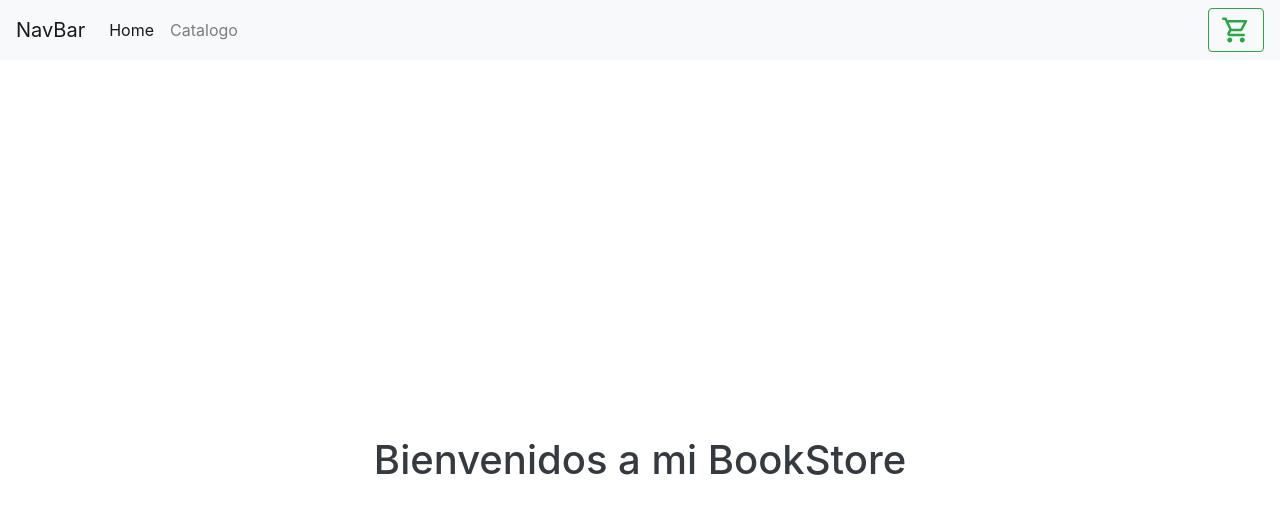
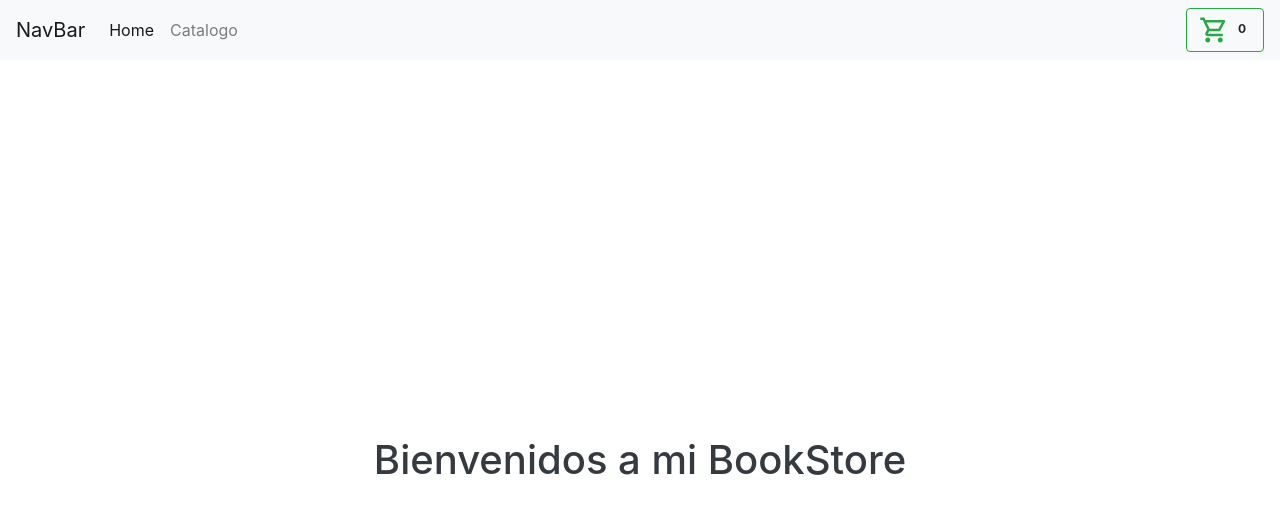
Before and after one commit to MaCecilia92/CoderApp, a React (Create React App) app: page / in a window 1280 px wide. Shown: the top 514 px of the page. Built offline with nearby package versions, Linux system fonts and the light colour scheme; no server answers.

Commit message:
desafío context y cartContext

```diff
--- a/src/App.js
+++ b/src/App.js
@@ -8,11 +8,14 @@ import CardProductsContainer from './containers/CardProductsContainer';
 
 import {BrowserRouter, Switch, Route} from 'react-router-dom';
 
+import { CartProvider } from "./context/CartContext";
+
 
 function App() {
 
   return (
     <div className="App">
+      <CartProvider>
       <BrowserRouter>
       <NavBar/>
       <Switch>
@@ -21,8 +24,8 @@ function App() {
       <Route path='/Cart' render={()=><CartContainer/>}/>
       <Route path='/item/:id' render={()=><CardDetailContainer/>}/>
       </Switch>
-
       </BrowserRouter>
+      </CartProvider>
     </div>
   );
 }
--- a/src/componentes/BuyButton/BuyButton.js
+++ b/src/componentes/BuyButton/BuyButton.js
@@ -1,10 +1,10 @@
 import React from 'react'
 
-export default function BuyButton({counter, buyButton}) {
+export default function BuyButton({counter, add, bookFind}) {
     return (
 
             <div className="d-flex align-items-center">
-                { counter > 0 ? <button className="btn btn-danger" onClick={buyButton}> Quiero {counter}</button>:<button className="btn btn-outline-danger disabled">Comprar</button>
+                { counter > 0 ? <button className="btn btn-danger" onClick={()=>{add(bookFind, counter)}}> Quiero {counter}</button>:<button className="btn btn-outline-danger disabled">Comprar</button>
              }
         </div>
 
--- a/src/componentes/CardProduct/CardProduct.js
+++ b/src/componentes/CardProduct/CardProduct.js
@@ -4,16 +4,16 @@ import Loader from '../../componentes/Loader/Loader';
 import { Link } from 'react-router-dom';
 import './CardStyle.css';
 
-export default function CardProduct({books}) {
+export default function CardProduct({libros}) {
   return (
     <div className="container justify-content-center  d-flex flex-wrap ">
 
-      {books.length === 0 ? (
+      {libros.length === 0 ? (
         <div style={{margin:'auto'}} >
         <Loader/>
         </div>
       ) : (
-        books.map( book =>
+        libros.map( book =>
 
             <div key={book.id} className="card m-3 bg-light" style={{width: '18rem'}}>
 
@@ -29,7 +29,6 @@ export default function CardProduct({books}) {
                 <div className="card-text">
                     <p className="card-descripcion">{book.author}</p>
                 </div>
-                    <CounterContainer min='0' max='10'/>
                 <div className="card-footer bg-transparent">
                 <Link to={`/item/${book.id}`}>
                     <button className="btn btn-danger" >Detalles</button>
--- a/src/componentes/NavBar/CartIcon/CartIcon.js
+++ b/src/componentes/NavBar/CartIcon/CartIcon.js
@@ -3,12 +3,12 @@ import {NavLink} from 'react-router-dom';
 
 import ShoppingCartOutlinedIcon from '@material-ui/icons/ShoppingCartOutlined';
 
-export default function CartIcon() {
+export default function CartIcon({count}) {
     return (
         <div>
             <NavLink to='/Cart'>
             <button className="btn btn-outline-success" >
-            <ShoppingCartOutlinedIcon  style={{ fontSize: 30 }}/>
+                <ShoppingCartOutlinedIcon  style={{ fontSize: 30 }}/> <span className="badge badge-light">{count}</span>
             </button>
             </NavLink>
         </div>
--- a/src/componentes/NavBar/NavBar.js
+++ b/src/componentes/NavBar/NavBar.js
@@ -1,9 +1,14 @@
 import React from 'react';
 import CartIcon from './CartIcon/CartIcon';
 import { Link} from 'react-router-dom';
+import { useCartContext } from "../../context/CartContext";
+
 
 
 const NavBar = ()=>{
+
+    const { count, add } = useCartContext();
+
     return (
         <nav className="navbar navbar-expand-lg navbar-light bg-light">
             <Link className="navbar-brand" to="/">NavBar</Link>
@@ -27,7 +32,7 @@ const NavBar = ()=>{
                     </Link>
                     </li>
                 </ul>
-                <CartIcon/>
+                <CartIcon count={count}/>
             </div>
         </nav>
 
--- a/src/containers/CardDetailContainer.js
+++ b/src/containers/CardDetailContainer.js
@@ -1,50 +1,33 @@
 import React, {useEffect, useState} from 'react';
 import CardDetail from '../componentes/CardsDetail/CardDetail';
 import { useParams } from 'react-router-dom';
+import { useCartContext } from "../context/CartContext";
 
 export default function CardDetailContainer() {
 
 
     const { id } = useParams();
 
-    const [isLoading, setLoading] = useState(true)
+    const [bookFind, setBookFind]= useState([])
 
-    const [libros, setLibros]= useState([])
+    const { add, libros, isLoading, setLoading } = useCartContext();
 
-    const [counter, setCounter]= useState(0)
-
-    const [cartItems, setCartItems] = useState([])
+    console.log("id--->", id)
 
 
 
     useEffect(()=>{
 
-        const getBooks = fetch('https://private-5709b2-booklists.apiary-mock.com/booklists');
-            getBooks
-            .then(res => {
-                    const results = res.json();
-                    return results;
-                })
-            .then(results => {
-                    console.log(results);
-                    console.log("id--->", id)
-                    //setLibros([results[Math.floor(Math.random() * results.length + 1)]]); Me trae un elemento aleatorio del arreglo
-                    setLibros([results.find(e => e.id == id)]);
-                    setLoading(false);
-      });
+            setBookFind(libros.find(book => book.id==id));
+            setLoading(false);
 
     },[]);
 
-    const buyButton = () => {
-        setCartItems (currentCart =>
-            [...currentCart, ...libros])
 
-    }
-    console.log(cartItems)
 
     return (
         <div>
-            <CardDetail libros={libros} isLoading={isLoading} counter={counter} setCounter={setCounter} buyButton={buyButton}/>
+            <CardDetail bookFind={bookFind} isLoading={isLoading} add={add}/>
         </div>
     )
 }
--- a/src/containers/CardProductsContainer.js
+++ b/src/containers/CardProductsContainer.js
@@ -1,18 +1,21 @@
-import React, {useState, useEffect} from 'react';
+import React  from 'react';
 import CardProduct from '../componentes/CardProduct/CardProduct';
+import { useCartContext } from "../context/CartContext";
 
 
 
 export default function CardProductContainer() {
 
+  const { libros} = useCartContext();
 
-    const [books, setBooks]= useState([]);
-    useEffect (()=>{
-        fetch('https://private-5709b2-booklists.apiary-mock.com/booklists')
-        .then((response) => response.json())
-        .then((json) => setBooks(json))
-        .catch((error) => console.error(error))
-    }, []);
+
+    // const [books, setBooks]= useState([]);
+    // useEffect (()=>{
+    //     fetch('https://private-5709b2-booklists.apiary-mock.com/booklists')
+    //     .then((response) => response.json())
+    //     .then((json) => setBooks(json))
+    //     .catch((error) => console.error(error))
+    // }, []);
 
     // useEffect(()=>{
     //    getProducts
@@ -57,7 +60,7 @@ export default function CardProductContainer() {
 
    return (
      <div className="d-flex flex-wrap justify-content-center " >
-       <CardProduct books={books} />
+       <CardProduct libros={libros} />
      </div>
      );
  }
--- a/src/containers/CartContainer.js
+++ b/src/containers/CartContainer.js
@@ -1,9 +1,39 @@
 import React from 'react';
+import { useCartContext } from "../context/CartContext";
+import { Link} from 'react-router-dom';
 
 export default function CartContainer() {
+
+    const { cartItems, borrar } = useCartContext();
     return (
         <div>
-            <h1>Cart Container Works!!</h1>
+
+    {cartItems.length === 0 ? (
+        <div style={{margin:'auto'}} >
+        <span>Necesitas agregar items al carrito <Link to="/Catalogo"><a className="text-danger stretched-link">ver catalogo</a></Link> </span>
+        </div>
+      ) : (
+        cartItems.map( libro => <div key={libro.id} style={{marginTop:'30px'}}>
+            <div className="row m-8 d-flex justify-content-center">
+                <div className="col-md-1">
+                <img src={libro.image} className="img-fluid" alt={libro.title} style={{backgroundColor:'grey', height:'150px', width:'auto', backgroundImage:`url(${libro.image})`, backgroundPosition:'center'}}/>
+                <br></br>
+                </div>
+
+                <div className="col-md-3">
+                    <h3 className="text-left">{libro.title}</h3>
+                    <div className=" d-flex justify-content-between">
+                    <p className="card-descripcion text-left">{libro.author}</p>
+                    <p className="card-descripcion text-left text-primary">Agregaste <span className="font-weight-bold">{libro.booksAmount}</span> unidades al carrito</p>
+                    </div>
+                    <hr style={{marginTop:0, marginBottom:'10px'}}/>
+                    <div className=" d-flex justify-content-end">
+                    <button className="btn btn-danger" onClick={()=>{borrar(libro.id)}} >Borrar</button>
+                    </div>
+                </div>
+            </div>
+        </div>)
+      )}
         </div>
     )
 }
--- a/src/containers/CounterContainer.js
+++ b/src/containers/CounterContainer.js
@@ -1,18 +1,23 @@
 import React, {useState} from 'react';
 import ItemCount from '../componentes/ItemCount/ItemCount';
+import BuyButton from '../componentes/BuyButton/BuyButton';
 
-export default function CounterContainer({min,max, counter,setCounter}) {
 
-    // const [counter, setCounter]= useState(0);
+export default function CounterContainer({min,max, add, bookFind}) {
+
+    const [counter, setCounter]= useState(0);
 
     const onAdd = (sign)=> {
         if ( (sign === '+') && (counter < max) ) setCounter(counter+1)
         else if ( (sign === '-') && (counter > min) ) setCounter(counter-1)
     }
 
+
+
     return (
-        <div>
+        <div className="d-flex justify-content-center">
          <ItemCount counter={counter}  onAdd={onAdd}/>
+         <BuyButton counter={counter}  add={add} bookFind={bookFind}/>
         </div>
     )
 }
--- /dev/null
+++ b/src/context/CartContext.js
@@ -0,0 +1,68 @@
+import React, { useState, useContext, useEffect } from "react";
+
+export const CartContext = React.createContext();
+
+export const useCartContext = () => useContext(CartContext);
+
+export const CartProvider = ({ value = [] , children }) => {
+  const [count, setCount] = useState(0);
+  const [cartItems, setCartItems] = useState(value);
+  const [libros, setLibros]= useState([]);
+  const [isLoading, setLoading] = useState(true);
+
+    useEffect (()=>{
+        const getBooks = fetch('https://private-5709b2-booklists.apiary-mock.com/booklists');
+        getBooks
+        .then(res => {
+            const results = res.json();
+            return results;
+        })
+        .then((results) => setLibros(results))
+        .catch((error) => console.error(error))
+        .finally(() => setLoading(false));
+        }, []);
+
+
+  function add(bookFind, counter) {
+    if (cartItems.some(elem => elem.id === bookFind.id)) {
+        const repeatedIndex = cartItems.findIndex(el => el.id === bookFind.id);
+        const cartsItemsCopy = [...cartItems]; //spread operator
+        cartsItemsCopy[repeatedIndex] = {
+          ...cartsItemsCopy[repeatedIndex],
+          booksAmount: cartsItemsCopy[repeatedIndex].booksAmount + counter //Le sumo la cantidad de unidades a pedir
+        };
+        setCartItems(cartsItemsCopy);
+      } else {
+        setCartItems([
+          ...cartItems,
+          {
+            ...bookFind,
+            booksAmount:counter
+          }
+        ]);
+
+        setCount(count + 1);
+      }
+
+  }
+
+  function borrar (id) {
+      const cartsItemsCopy = cartItems.filter(elem => elem.id !== id);
+      setCartItems(cartsItemsCopy);
+      setCount(count - 1);
+
+  }
+
+console.log("cartItems", cartItems);
+
+  function clear() {
+    setCount(0);
+    setCartItems([]);
+  }
+
+  return (
+    <CartContext.Provider value={{ count, add, clear, libros, cartItems, isLoading, setLoading, borrar}}>
+      {children}
+    </CartContext.Provider>
+  );
+};
```
Also changed, not shown: src/componentes/CardsDetail/CardDetail.js (+7 -10 lines).
